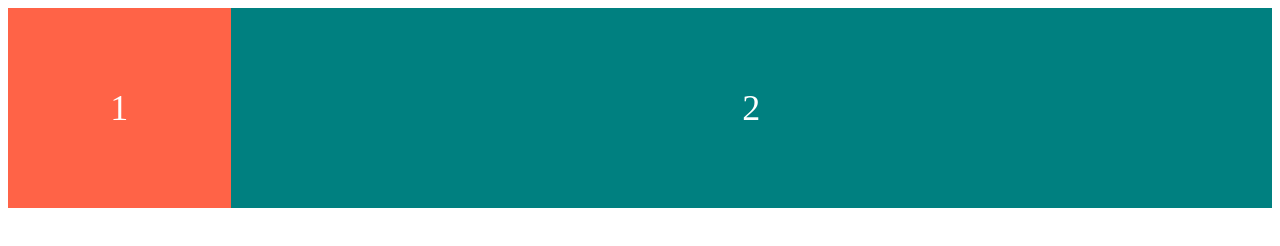
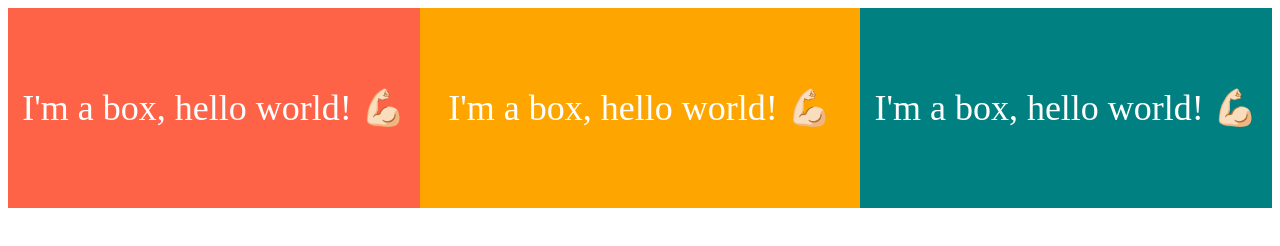
Before and after one commit to SummerDHLee/css-layout-masterclass, a plain HTML site: page index.html in a window 1280 px wide. Drawn offline with Linux system fonts and the light colour scheme.

Commit message:
Lec #2.11

```diff
--- a/index.html
+++ b/index.html
@@ -8,8 +8,9 @@
   </head>
   <body>
     <div class="father">
-      <div class="box">1</div>
-      <div class="box">2</div>
+      <div class="box">I'm a box, hello world! 💪🏻</div>
+      <div class="box">I'm a box, hello world! 💪🏻</div>
+      <div class="box">I'm a box, hello world! 💪🏻</div>
     </div>
   </body>
 </html>
--- a/style.css
+++ b/style.css
@@ -2,7 +2,6 @@
   display: flex;
   height: 100vh;
   justify-content: center;
-  flex-flow: row wrap;
 }
 
 .box {
@@ -17,9 +16,17 @@
 .box:first-child {
   background-color: tomato;
   flex-grow: 1;
+  flex-shrink: 5;
+}
+
+.box:nth-child(2) {
+  background-color: orange;
+  flex-grow: 2;
+  flex-shrink: 0;
 }
 
 .box:last-child {
   background-color: teal;
-  flex-grow: 5;
+  flex-grow: 1;
+  flex-shrink: 1;
 }
```
